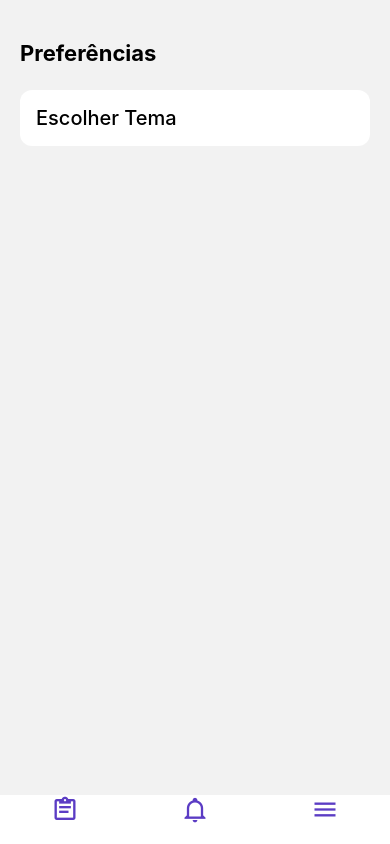
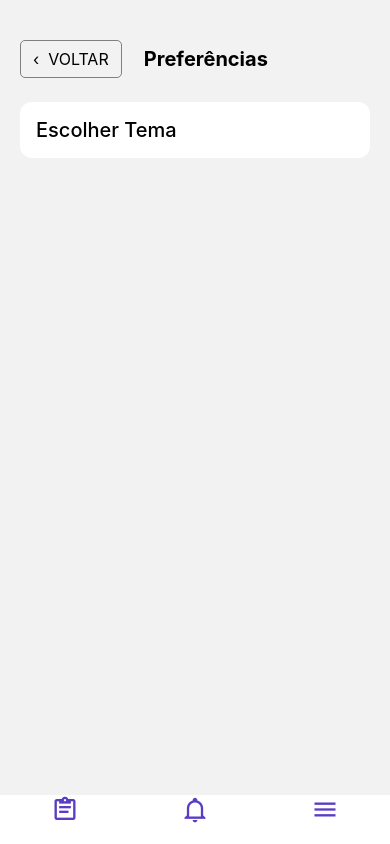
Before and after one commit to Natan-Oliveira-da-Silva/Taskly, a React Native app: screen /PreferencesScreen in a window 390 px wide. Built offline with nearby package versions, Linux system fonts and the light colour scheme; no server answers.

Commit message:
add-dark-mode

```diff
--- a/App.tsx
+++ b/App.tsx
@@ -1,7 +1,12 @@
 // App.tsx
 import React from 'react';
 import AppNavigator from './src/navigation/AppNavigator';
+import { ThemeProvider } from './src/context/ThemeContext';
 
 export default function App() {
-  return <AppNavigator />;
+  return (
+    <ThemeProvider>
+      <AppNavigator />
+    </ThemeProvider>
+  );
 }
--- a/src/components/atoms/ActionCard.tsx
+++ b/src/components/atoms/ActionCard.tsx
@@ -14,11 +14,11 @@ export default function ActionCard({ label, icon, onPress, isDarkMode = false }:
     <TouchableOpacity
       style={[
         styles.card,
-        { backgroundColor: isDarkMode ? '#1E1E1E' : '#fff' },
+        { backgroundColor: isDarkMode ? '#000000' : '#fff' },
       ]}
       onPress={onPress}
     >
-      <Text style={[styles.cardLabel, { color: isDarkMode ? '#fff' : '#1E1E1E' }]}>
+      <Text style={[styles.cardLabel, { color: isDarkMode ? '#fff' : '#000000' }]}>
         {label}
       </Text>
       <Icon name={icon} size={28} color={isDarkMode ? '#fff' : '#444'} />
--- a/src/components/atoms/FooterNav.tsx
+++ b/src/components/atoms/FooterNav.tsx
@@ -4,19 +4,20 @@ import Icon from 'react-native-vector-icons/MaterialCommunityIcons';
 import { useNavigation } from '@react-navigation/native';
 import { NativeStackNavigationProp } from '@react-navigation/native-stack';
 import { RootStackParamList } from '../../navigation/types';
+import { useTheme } from '../../context/ThemeContext';
 
 type NavigationProp = NativeStackNavigationProp<RootStackParamList>;
 
-interface FooterNavProps {
-  backgroundColor?: string;
-}
+export default function FooterNav() {
+  const navigation = useNavigation<NavigationProp>();
+  const { isDarkMode } = useTheme();
 
-export default function FooterNav({ backgroundColor = '#ffffff' }: FooterNavProps) {
-  const navigation = useNavigation<NavigationProp>();
+
+  const backgroundColor = isDarkMode ? '#000000' : '#fff';
 
   return (
     <SafeAreaView style={[styles.safeArea, { backgroundColor }]}>
-      <View style={styles.container}>
+      <View style={[styles.container, { backgroundColor }]}>
         <TouchableOpacity>
           <Icon name="clipboard-text-outline" size={28} color="#5B3CC4" />
         </TouchableOpacity>
@@ -39,7 +40,7 @@ const styles = StyleSheet.create({
     bottom: 0,
     left: 0,
     right: 0,
-    paddingBottom: 20, // Garante espaço embaixo
+    paddingBottom: 20,
   },
   container: {
     flex: 1,
--- a/src/components/atoms/SimpleButton.tsx
+++ b/src/components/atoms/SimpleButton.tsx
@@ -12,7 +12,7 @@ export default function SimpleButton({ label, onPress, isDarkMode = false }: Pro
     <TouchableOpacity
       style={[
         styles.button,
-        { backgroundColor: isDarkMode ? '#1E1E1E' : '#fff' },
+        { backgroundColor: isDarkMode ? '#000000' : '#fff' },
       ]}
       onPress={onPress}
     >
--- a/src/context/ThemeContext.tsx
+++ b/src/context/ThemeContext.tsx
@@ -1,24 +1,23 @@
-// src/contexts/ThemeContext.tsx
+// src/context/ThemeContext.tsx
 import React, { createContext, useContext, useState, ReactNode } from 'react';
 
-type Theme = 'light' | 'dark';
+type ThemeType = 'light' | 'dark';
 
-interface ThemeContextType {
-  theme: Theme;
-  toggleTheme: () => void;
+interface ThemeContextProps {
+  theme: ThemeType;
+  isDarkMode: boolean;
+  setTheme: (theme: ThemeType) => void;
 }
 
-const ThemeContext = createContext<ThemeContextType | undefined>(undefined);
+const ThemeContext = createContext<ThemeContextProps | undefined>(undefined);
 
 export const ThemeProvider = ({ children }: { children: ReactNode }) => {
-  const [theme, setTheme] = useState<Theme>('light');
+  const [theme, setTheme] = useState<ThemeType>('light');
 
-  const toggleTheme = () => {
-    setTheme((prev) => (prev === 'light' ? 'dark' : 'light'));
-  };
+  const isDarkMode = theme === 'dark';
 
   return (
-    <ThemeContext.Provider value={{ theme, toggleTheme }}>
+    <ThemeContext.Provider value={{ theme, isDarkMode, setTheme }}>
       {children}
     </ThemeContext.Provider>
   );
--- a/src/screens/PreferencesScreen.tsx
+++ b/src/screens/PreferencesScreen.tsx
@@ -1,25 +1,23 @@
+// PreferencesScreen.tsx
 import React, { useState } from 'react';
-import {
-  View,
-  Text,
-  StyleSheet,
-  Modal,
-  TouchableOpacity,
-  Image,
-  useColorScheme,
-} from 'react-native';
-
+import { View, Text, StyleSheet, Modal, TouchableOpacity, Image } from 'react-native';
 import FooterNav from '../components/atoms/FooterNav';
 import SimpleButton from '../components/atoms/SimpleButton';
+import { useTheme } from '../context/ThemeContext';
 
 export default function PreferencesScreen({ navigation }) {
   const [modalVisible, setModalVisible] = useState(false);
-  const colorScheme = useColorScheme();
-  const isDarkMode = colorScheme === 'dark';
+  const { isDarkMode, setTheme } = useTheme();
 
   return (
     <View style={[styles.container, { backgroundColor: isDarkMode ? '#1e1e1e' : '#f2f2f2' }]}>
-      <Text style={[styles.title, { color: isDarkMode ? '#fff' : '#000' }]}>Preferências</Text>
+      <View style={styles.header}>
+      <TouchableOpacity onPress={() => navigation.goBack()} style={styles.backButton}>
+        <Text style={[styles.backText, { color: isDarkMode ? '#fff' : '#000' }]}>‹  VOLTAR</Text>
+      </TouchableOpacity>
+        <Text style={[styles.title, { color: isDarkMode ? '#fff' : '#000' }]}>Preferências</Text>
+        <View style={{ width: 80 }} />
+      </View>
 
       <SimpleButton
         label="Escolher Tema"
@@ -33,25 +31,16 @@ export default function PreferencesScreen({ navigation }) {
             <Text style={styles.modalTitle}>Escolha o tema</Text>
 
             <View style={styles.imageRow}>
-              <TouchableOpacity onPress={() => {/* tema escuro */}}>
-                <Image
-                  source={require('../assets/avatars/moon.png')}
-                  style={styles.image}
-                />
+              <TouchableOpacity onPress={() => { setTheme('dark'); setModalVisible(false); }}>
+                <Image source={require('../assets/avatars/moon.png')} style={styles.image} />
               </TouchableOpacity>
 
-              <TouchableOpacity onPress={() => {/* tema claro */}}>
-                <Image
-                  source={require('../assets/avatars/sun.png')}
-                  style={styles.image}
-                />
+              <TouchableOpacity onPress={() => { setTheme('light'); setModalVisible(false); }}>
+                <Image source={require('../assets/avatars/sun.png')} style={styles.image} />
               </TouchableOpacity>
             </View>
 
-            <TouchableOpacity
-              onPress={() => setModalVisible(false)}
-              style={styles.cancelButton}
-            >
+            <TouchableOpacity onPress={() => setModalVisible(false)} style={styles.cancelButton}>
               <Text style={styles.cancelText}>Agora não</Text>
             </TouchableOpacity>
           </View>
@@ -63,16 +52,22 @@ export default function PreferencesScreen({ navigation }) {
   );
 }
 
+
 const styles = StyleSheet.create({
   container: {
     flex: 1,
     padding: 20,
   },
-  title: {
-    fontSize: 22,
-    fontWeight: 'bold',
+  header: {
+    flexDirection: 'row',
+    justifyContent: 'space-between',
+    alignItems: 'center',
     marginBottom: 16,
     marginTop: 20,
+  },
+  title: {
+    fontSize: 20,
+    fontWeight: 'bold',
   },
   modalOverlay: {
     flex: 1,
@@ -81,7 +76,7 @@ const styles = StyleSheet.create({
   },
   modalContent: {
     margin: 32,
-    backgroundColor: '#fff',
+    backgroundColor: '#d3d3d3',
     borderRadius: 12,
     padding: 24,
     alignItems: 'center',
@@ -106,6 +101,17 @@ const styles = StyleSheet.create({
   },
   cancelText: {
     fontSize: 16,
-    color: '#007AFF',
+    color: '#008000',
+  },
+  backButton: {
+    paddingVertical: 8,
+    paddingHorizontal: 12,
+    borderRadius: 5,
+    borderWidth: 1,
+    borderColor: '#808080',
+  },
+  backText: {
+    fontSize: 16,
+    color: '#000',
   },
 });
--- a/src/screens/ProfileScreen.tsx
+++ b/src/screens/ProfileScreen.tsx
@@ -1,4 +1,3 @@
-// src/screens/ProfileScreen.tsx
 import React, { useState, useEffect } from 'react';
 import { View, FlatList, StyleSheet, SafeAreaView } from 'react-native';
 import ActionCard from '../components/atoms/ActionCard';
@@ -11,17 +10,19 @@ import { useNavigation } from '@react-navigation/native';
 import { StackNavigationProp } from '@react-navigation/stack';
 import { RootStackParamList } from '../navigation/types';
 import axios from 'axios';
+import { useTheme } from '../context/ThemeContext';
+import AsyncStorage from '@react-native-async-storage/async-storage';
 
 type NavigationProp = StackNavigationProp<RootStackParamList, 'ProfileScreen'>;
 
 export default function ProfileScreen() {
   const navigation = useNavigation<NavigationProp>();
+  const { isDarkMode } = useTheme();
+
 
   const [selectedActionId, setSelectedActionId] = useState<string | null>(null);
-  const [isDarkMode, setIsDarkMode] = useState(false);
-
   const [userName, setUserName] = useState('');
-  const [userPhone, setUserPhone] = useState('');
+  const [userPicture, setUserPicture] = useState('');
   const [userEmail, setUserEmail] = useState('');
 
   const modalConfigs = {
@@ -55,33 +56,38 @@ export default function ProfileScreen() {
   const config = selectedActionId ? modalConfigs[selectedActionId as keyof typeof modalConfigs] : null;
 
   useEffect(() => {
-    const fetchUserData = async () => {
+    const fetchData = async () => {
       try {
-        const token = '...'; // mantenha seu token aqui
-        const response = await axios.get('http://15.229.11.44:3000', {
+        // 1. Buscar o token do AsyncStorage
+        const token = await AsyncStorage.getItem(TOKEN_KEY);
+
+        if (!token) {
+          console.warn('Token não encontrado');
+          return;
+        }
+
+        // 2. Fazer a requisição GET com o token
+        const response = await axios.get('http://15.229.11.44:3000/profile', {
           headers: {
             Authorization: `Bearer ${token}`,
           },
         });
 
-        const { name, phone, email } = response.data;
-        setUserName(name);
-        setUserPhone(phone);
-        setUserEmail(email);
+        console.log('Resposta da API:', response.data);
       } catch (error) {
-        console.error('Erro ao buscar dados do usuário:', error);
+        console.error('Erro na requisição:', error);
       }
     };
 
-    fetchUserData();
+    fetchData();
   }, []);
 
   return (
-    <SafeAreaView style={[styles.container, { backgroundColor: isDarkMode ? '#333' : '#f2f2f2' }]}>
+    <SafeAreaView style={[styles.container, { backgroundColor: isDarkMode ? '#1E1E1E' : '#f2f2f2' }]}>
       <ProfileInfo
         isDarkMode={isDarkMode}
         name={userName}
-        phone={userPhone}
+        phone={userPicture}
         email={userEmail}
       />
 
@@ -101,11 +107,11 @@ export default function ProfileScreen() {
       />
 
       <View style={styles.buttons}>
-      <SimpleButton
-  label="Preferências >"
-  onPress={() => navigation.navigate('PreferencesScreen', { isDarkMode, setIsDarkMode, })}
-  isDarkMode={isDarkMode}
-/>
+        <SimpleButton
+          label="Preferências >"
+          onPress={() => navigation.navigate('PreferencesScreen')}
+          isDarkMode={isDarkMode}
+        />
         <SimpleButton
           label="Termos e regulamentos >"
           onPress={() => navigation.navigate('TermsScreen')}
@@ -113,7 +119,7 @@ export default function ProfileScreen() {
         />
       </View>
 
-      <FooterNav backgroundColor={isDarkMode ? '#000000' : '#f2f2f2'} />
+      <FooterNav />
 
       {config && (
         <ActionModal
```
